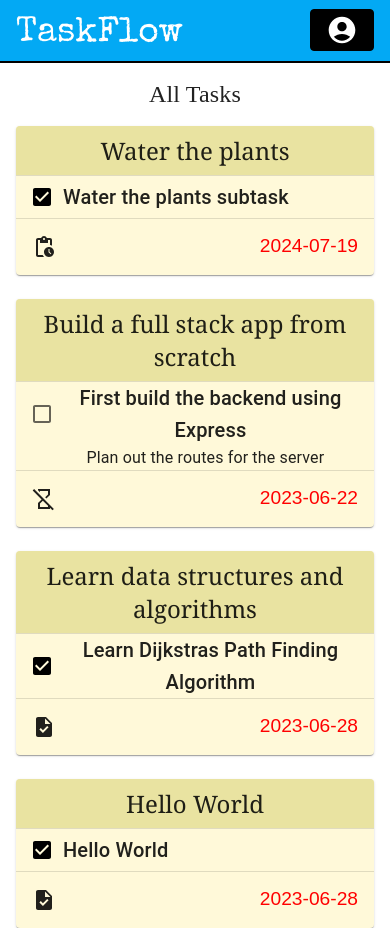
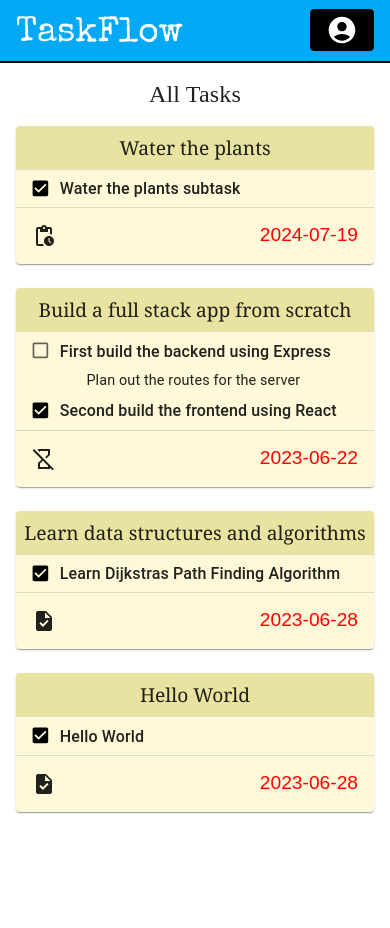
Before and after one commit to Garrett04/taskflow-app, a React (Create React App) app in the folder client/: page / in a window 390 px wide. After the commit the page ends 844 px from the top, so only its background shows below. Built offline with nearby package versions, Linux system fonts and the light colour scheme; no server answers.

Commit message:
Add styles for mobile viewport

```diff
--- a/client/src/components/main/Subtasks.js
+++ b/client/src/components/main/Subtasks.js
@@ -2,12 +2,13 @@ import { useDispatch, useSelector } from "react-redux";
 import { fetchSampleSubtasks, getSubtasksError, getSubtasksStatus, selectSubtasks } from "../../features/subtasks/subtasksSlice";
 import { useEffect } from "react";
 import { Checkbox, FormControlLabel, FormGroup, Stack, Typography } from "@mui/material";
+import { useTheme } from "@emotion/react";
 
 
 const Subtasks = ({
     task_id,
-    isOpen
 }) => {
+    const theme = useTheme();
     const subtasks = useSelector(selectSubtasks);
     const subtasksStatus = useSelector(getSubtasksStatus);
     const subtasksError = useSelector(getSubtasksError);
@@ -28,14 +29,39 @@ const Subtasks = ({
                 marginLeft="1rem"
             >
                 <FormControlLabel
-                    control={<Checkbox color="secondary" defaultChecked={subtask.checked} />}
+                    control={
+                        <Checkbox
+                            color="secondary"
+                            defaultChecked={subtask.checked}
+                            sx={{
+                                [theme.breakpoints.down('sm')]: {
+                                    '& .MuiSvgIcon-root': {
+                                        fontSize: '1.3rem',
+                                        marginTop: '-1px'
+                                    }
+                                }
+                            }}
+                        />
+                    }
                     label={
-                        <Typography variant="h6">
+                        <Typography variant="h6" sx={{
+                            [theme.breakpoints.down('sm')]: {
+                                fontSize: '1rem'
+                            }
+                        }}>
                             {subtask.title}
                         </Typography>
                     }
                 />
-                <Typography variant="body1" marginLeft="3.4rem">
+                <Typography
+                    variant="body1"
+                    sx={{
+                        [theme.breakpoints.down('sm')]: {
+                            fontSize: '.9rem'
+                        }
+                    }}
+                    marginLeft="3.4rem"
+                >
                     {subtask.description}
                 </Typography>
             </Stack>
--- a/client/src/components/main/Tasks.js
+++ b/client/src/components/main/Tasks.js
@@ -44,7 +44,18 @@ const Tasks = () => {
             <Grid item key={task.id} xs={12} md={6} lg={4}>
                 <Card className="task-container">
                     <CardActionArea>
-                        <CardHeader className="task-title" titleTypographyProps={{ variant: 'taskTitle' }} title={task.title} />
+                        <CardHeader
+                            className="task-title"
+                            titleTypographyProps={{
+                                variant: 'taskTitle',
+                                sx: {
+                                    [theme.breakpoints.down('sm')]: {
+                                        fontSize: '1.2rem',
+                                    }
+                                }
+                            }}
+                            title={task.title}
+                        />
                         <Divider />
                         <Subtasks task_id={task.id} />
                         <Divider />
--- a/client/src/features/subtasks/subtasksSlice.js
+++ b/client/src/features/subtasks/subtasksSlice.js
@@ -10,6 +10,7 @@ const initialState = {
 const sampleSubtasks = [
     { id: '1', title: 'Water the plants subtask', description: null, task_id: '1', checked: true },
     { id: '2', title: 'First build the backend using Express', description: 'Plan out the routes for the server', task_id: '2', checked: false },
+    { id: '2', title: 'Second build the frontend using React', description: null, task_id: '2', checked: true },
     { id: '3', title: 'Learn Dijkstras Path Finding Algorithm', description: null, task_id: '3', checked: true },
     { id: '4', title: 'Hello World', description: null, task_id: '4', checked: true },
 ];
```
